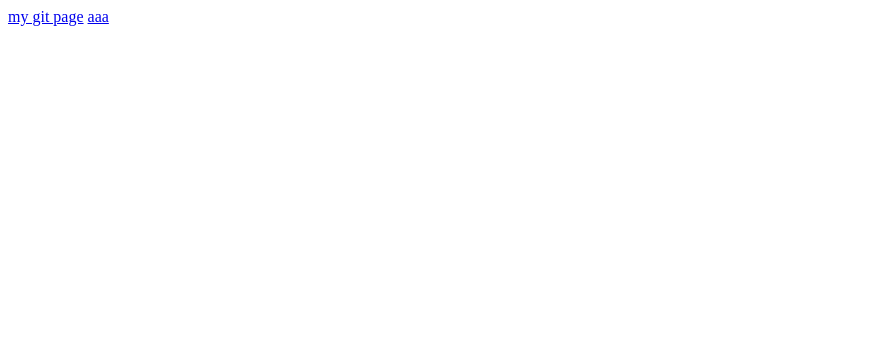
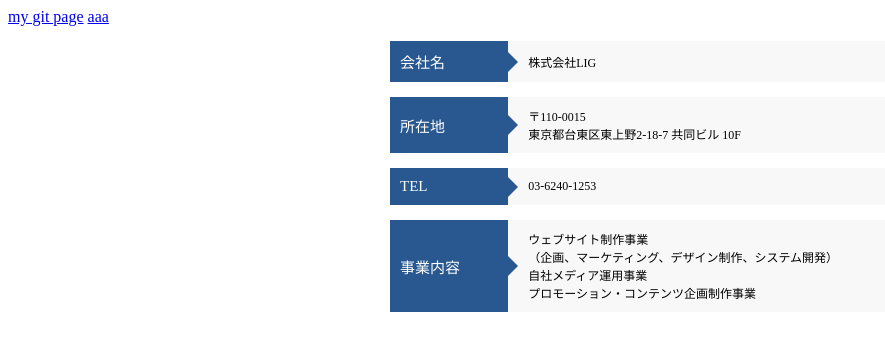
Before and after one commit to otamot/otamot.github.io, a plain HTML site: page index.html in a window 1280 px wide. Shown: the whole page, without its empty margins (0-885 px from the left). Drawn offline with Linux system fonts and the light colour scheme.

Commit message:
create test page

```diff
--- a/index.html
+++ b/index.html
@@ -1,13 +1,43 @@
 <html>
   <head>
     <title>otamot's Web Site</title>
+    <link rel="stylesheet" type="text/css" href="table.css">
   </head>
   <body>
     <a href = "https://github.com/otamot">my git page</a>
     <a href = "./aaa.html">aaa</a>
 
+    <table class="company">
+    <tbody>
+        <tr>
+            <th class="arrow_box">会社名</div></th>
+            <td>株式会社LIG</td>
+        </tr>
+        <tr>
+            <th class="arrow_box">所在地</th>
+            <td>
+                〒110-0015<br>
+                東京都台東区東上野2-18-7 共同ビル 10F
+            </td>
+        </tr>
+        <tr>
+            <th>TEL</th>
+            <td>
+                03-6240-1253
+            </td>
+        </tr>
+        <tr>
+            <th>事業内容</th>
+            <td>
+                ウェブサイト制作事業<br>
+                （企画、マーケティング、デザイン制作、システム開発）<br>
+                自社メディア運用事業<br>
+                プロモーション・コンテンツ企画制作事業
+            </td>
+        </tr>
+    </tbody>
+</table>
+
 
   </body>
-
-
 </html>
--- /dev/null
+++ b/table.css
@@ -0,0 +1,62 @@
+table.company {
+    width: 500px;
+    margin: 0 auto;
+    border-collapse: separate;
+    border-spacing: 0px 15px;
+    font-size: 12px;
+}
+
+table.company th,
+table.company td {
+    padding: 10px;
+}
+
+table.company th {
+    background: #295890;
+    vertical-align: middle;
+    text-align: left;
+    width: 100px;
+    overflow: visible;
+    position: relative;
+    color: #fff;
+    font-weight: normal;
+    font-size: 15px;
+}
+
+table.company th:after {
+    left: 100%;
+    top: 50%;
+    border: solid transparent;
+    content: " ";
+    height: 0;
+    width: 0;
+    position: absolute;
+    pointer-events: none;
+    border-color: rgba(136, 183, 213, 0);
+    border-left-color: #295890;
+    border-width: 10px;
+    margin-top: -10px;
+}
+/* firefox */
+@-moz-document url-prefix() {
+    table.company th::after {
+        float: right;
+        padding: 0;
+        left: 30px;
+        top: 10px;
+        content: " ";
+        height: 0;
+        width: 0;
+        position: relative;
+        pointer-events: none;
+        border: 10px solid transparent;
+        border-left: #295890 10px solid;
+        margin-top: -10px;
+    }
+}
+
+table.company td {
+    background: #f8f8f8;
+    width: 360px;
+    padding-left: 20px;
+}
```
Lines whose indentation alone changed are shown as unchanged.
